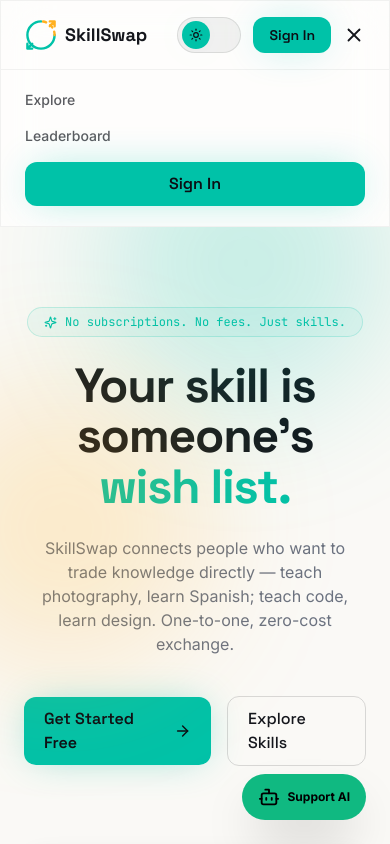
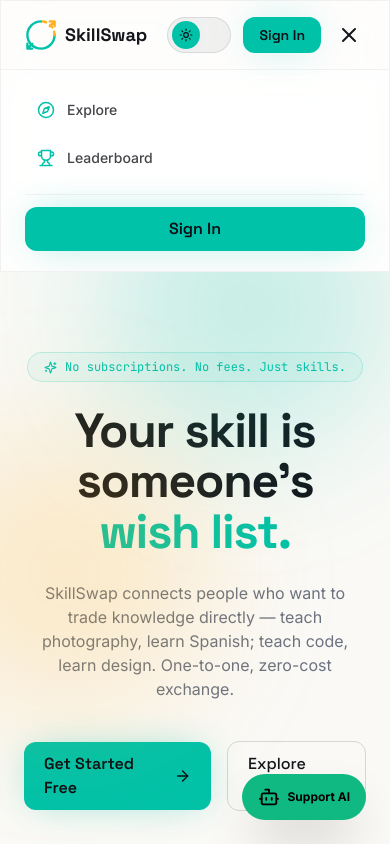
Before and after one commit to Ehsan502/FYP, a React (Vite) app in the folder client/: page / in a window 390 px wide. Both pictures are taken after a click on the button 354 px from the left and 35 px from the top of the page. Shown: the top 844 px of the page. Built offline with nearby package versions, Linux system fonts and the light colour scheme.

Commit message:
update mobile navbar drawer with user profile and full links list

```diff
--- a/client/src/components/Navbar.jsx
+++ b/client/src/components/Navbar.jsx
@@ -1,7 +1,11 @@
 import { useState } from "react";
 import { Link, NavLink, useNavigate } from "react-router-dom";
 import { motion, AnimatePresence } from "framer-motion";
-import { Menu, X, LogOut, LayoutDashboard, Compass, User as UserIcon, MessageSquare, Trophy, ShieldCheck, CalendarClock, Award } from "lucide-react";
+import {
+  Menu, X, LogOut, LayoutDashboard, Compass,
+  User as UserIcon, MessageSquare, Trophy, ShieldCheck,
+  CalendarClock, Award, Settings
+} from "lucide-react";
 import ThemeToggle from "./ThemeToggle.jsx";
 import NotificationBell from "./NotificationBell.jsx";
 import Logo from "./Logo.jsx";
@@ -14,20 +18,32 @@ const Navbar = () => {
 
   const handleLogout = () => {
     logout();
+    setOpen(false);
     navigate("/");
   };
 
   const linkClass = ({ isActive }) =>
-    `text-sm font-medium transition-colors ${isActive ? "text-primary" : "text-ink-light/70 dark:text-ink-dark/70 hover:text-primary"}`;
+    `text-sm font-medium transition-colors ${
+      isActive ? "text-primary font-semibold" : "text-ink-light/70 dark:text-ink-dark/70 hover:text-primary"
+    }`;
+
+  const mobileLinkClass = ({ isActive }) =>
+    `flex items-center gap-3 px-3 py-2.5 rounded-xl text-sm font-medium transition-colors ${
+      isActive
+        ? "bg-primary/10 text-primary font-semibold border border-primary/20"
+        : "text-ink-light/80 dark:text-ink-dark/80 hover:bg-black/5 dark:hover:bg-white/5 hover:text-primary"
+    }`;
 
   return (
     <header className="sticky top-0 z-50 glass">
       <nav className="mx-auto flex max-w-7xl items-center justify-between px-6 py-4">
+        {/* Brand Logo */}
         <Link to="/" className="flex items-center gap-2 font-display text-lg font-bold">
           <Logo />
           SkillSwap
         </Link>
 
+        {/* Desktop Navigation Links */}
         <div className="hidden items-center gap-5 xl:flex">
           <NavLink to="/explore" className={linkClass}>
             <span className="inline-flex items-center gap-1.5"><Compass size={16} /> Explore</span>
@@ -55,16 +71,20 @@ const Navbar = () => {
               </NavLink>
               {user.role === "admin" && (
                 <NavLink to="/admin" className={linkClass}>
-                  <span className="inline-flex items-center gap-1.5"><ShieldCheck size={16} /> Admin</span>
+                  <span className="inline-flex items-center gap-1.5 text-purple-500 dark:text-purple-400 font-bold">
+                    <ShieldCheck size={16} /> Admin
+                  </span>
                 </NavLink>
               )}
             </>
           )}
         </div>
 
+        {/* Actions & Hamburger Toggle */}
         <div className="flex items-center gap-3">
           <ThemeToggle />
           {user && <NotificationBell />}
+
           {user ? (
             <button onClick={handleLogout} className="hidden xl:inline-flex btn-secondary !px-4 !py-2 text-sm">
               <LogOut size={15} /> Logout
@@ -74,41 +94,101 @@ const Navbar = () => {
               Sign In
             </Link>
           )}
-          <button className="xl:hidden" onClick={() => setOpen(!open)} aria-label="Menu">
-            {open ? <X size={22} /> : <Menu size={22} />}
+
+          {/* Mobile Menu Button */}
+          <button className="xl:hidden text-ink-light dark:text-ink-dark p-1" onClick={() => setOpen(!open)} aria-label="Menu">
+            {open ? <X size={24} /> : <Menu size={24} />}
           </button>
         </div>
       </nav>
 
+      {/* Mobile Menu Drawer */}
       <AnimatePresence>
         {open && (
           <motion.div
             initial={{ height: 0, opacity: 0 }}
             animate={{ height: "auto", opacity: 1 }}
             exit={{ height: 0, opacity: 0 }}
-            className="overflow-hidden border-t border-black/5 dark:border-white/5 xl:hidden"
+            className="overflow-hidden border-t border-black/5 dark:border-white/5 xl:hidden bg-background/95 backdrop-blur-lg"
           >
-            <div className="flex flex-col gap-4 px-6 py-5">
-              <NavLink to="/explore" onClick={() => setOpen(false)} className={linkClass}>Explore</NavLink>
-              <NavLink to="/leaderboard" onClick={() => setOpen(false)} className={linkClass}>Leaderboard</NavLink>
+            <div className="flex flex-col gap-2 px-6 py-5">
+
+              {/* Logged In User Mobile Header Card */}
+              {user && (
+                <div className="flex items-center justify-between p-3 rounded-2xl bg-black/5 dark:bg-white/5 border border-black/10 dark:border-white/10 mb-2">
+                  <div className="flex items-center gap-2.5">
+                    <div className="p-2 rounded-xl bg-primary/20 text-primary">
+                      <UserIcon size={18} />
+                    </div>
+                    <div>
+                      <p className="text-sm font-bold text-ink-light dark:text-ink-dark leading-tight">{user.name}</p>
+                      <p className="text-[11px] text-ink-light/60 dark:text-ink-dark/60">{user.email}</p>
+                    </div>
+                  </div>
+                  {user.role === "admin" && (
+                    <span className="bg-purple-500/20 text-purple-600 dark:text-purple-300 text-[10px] px-2 py-0.5 rounded-md font-bold border border-purple-500/30">
+                      ADMIN
+                    </span>
+                  )}
+                </div>
+              )}
+
+              {/* Mobile Navigation List */}
+              <NavLink to="/explore" onClick={() => setOpen(false)} className={mobileLinkClass}>
+                <Compass size={18} className="text-primary" /> Explore
+              </NavLink>
+
+              <NavLink to="/leaderboard" onClick={() => setOpen(false)} className={mobileLinkClass}>
+                <Trophy size={18} className="text-primary" /> Leaderboard
+              </NavLink>
+
               {user && (
                 <>
-                  <NavLink to="/dashboard" onClick={() => setOpen(false)} className={linkClass}>Dashboard</NavLink>
-                  <NavLink to="/requests" onClick={() => setOpen(false)} className={linkClass}>Requests</NavLink>
-                  <NavLink to="/chat" onClick={() => setOpen(false)} className={linkClass}>Chat</NavLink>
-                  <NavLink to="/schedule" onClick={() => setOpen(false)} className={linkClass}>Schedule</NavLink>
-                  <NavLink to="/certificates" onClick={() => setOpen(false)} className={linkClass}>Certificates</NavLink>
-                  <NavLink to="/profile" onClick={() => setOpen(false)} className={linkClass}>Profile</NavLink>
+                  <NavLink to="/dashboard" onClick={() => setOpen(false)} className={mobileLinkClass}>
+                    <LayoutDashboard size={18} className="text-primary" /> Dashboard
+                  </NavLink>
+
+                  <NavLink to="/requests" onClick={() => setOpen(false)} className={mobileLinkClass}>
+                    <MessageSquare size={18} className="text-primary" /> Requests
+                  </NavLink>
+
+                  <NavLink to="/chat" onClick={() => setOpen(false)} className={mobileLinkClass}>
+                    <MessageSquare size={18} className="text-primary" /> Chat
+                  </NavLink>
+
+                  <NavLink to="/schedule" onClick={() => setOpen(false)} className={mobileLinkClass}>
+                    <CalendarClock size={18} className="text-primary" /> Schedule
+                  </NavLink>
+
+                  <NavLink to="/certificates" onClick={() => setOpen(false)} className={mobileLinkClass}>
+                    <Award size={18} className="text-primary" /> Certificates
+                  </NavLink>
+
+                  <NavLink to="/profile" onClick={() => setOpen(false)} className={mobileLinkClass}>
+                    <Settings size={18} className="text-primary" /> Profile & Settings
+                  </NavLink>
+
                   {user.role === "admin" && (
-                    <NavLink to="/admin" onClick={() => setOpen(false)} className={linkClass}>Admin</NavLink>
+                    <NavLink to="/admin" onClick={() => setOpen(false)} className={mobileLinkClass}>
+                      <ShieldCheck size={18} className="text-purple-500" /> Admin Panel
+                    </NavLink>
                   )}
                 </>
               )}
-              {user ? (
-                <button onClick={handleLogout} className="btn-secondary w-full">Logout</button>
-              ) : (
-                <Link to="/login" onClick={() => setOpen(false)} className="btn-primary w-full">Sign In</Link>
-              )}
+
+              {/* Action Buttons Mobile */}
+              <div className="pt-3 mt-2 border-t border-black/5 dark:border-white/5">
+                {user ? (
+                  <button onClick={handleLogout} className="btn-secondary w-full flex items-center justify-center gap-2">
+                    <LogOut size={16} /> Logout
+                  </button>
+                ) : (
+                  <Link to="/login" onClick={() => setOpen(false)} className="btn-primary w-full text-center">
+                    Sign In
+                  </Link>
+                )}
+              </div>
+
             </div>
           </motion.div>
         )}
```
